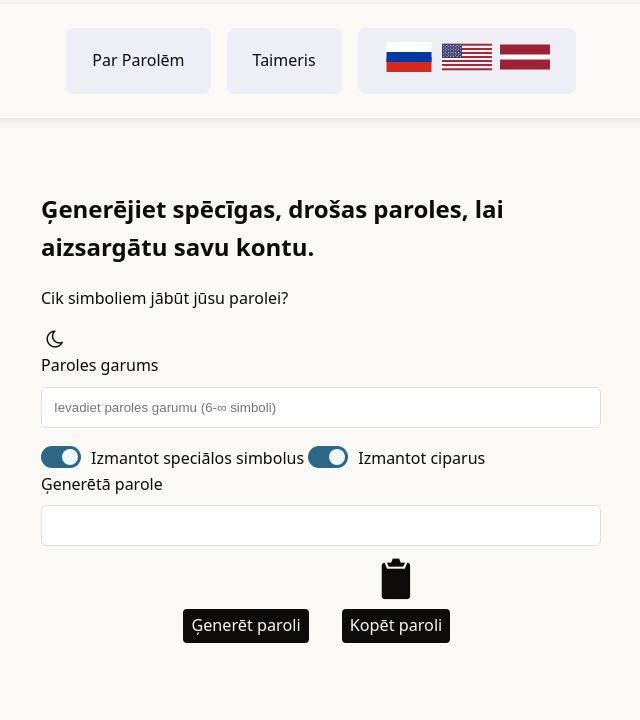
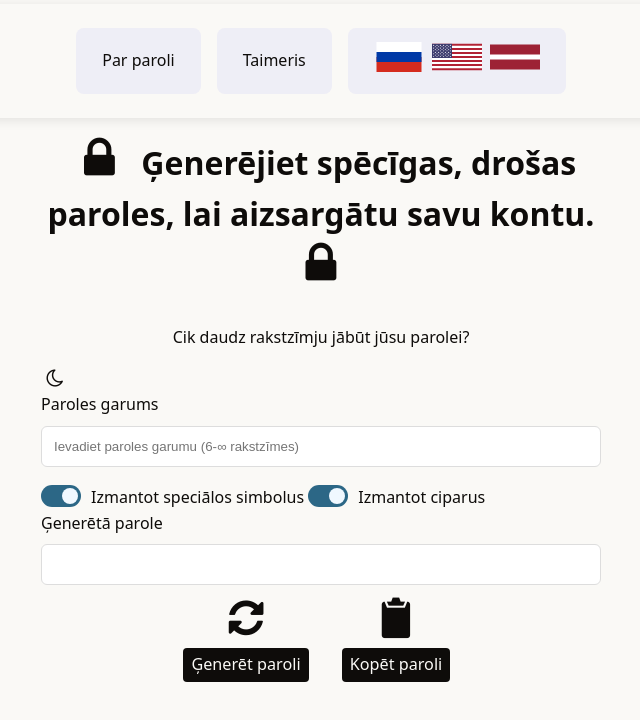
Before and after one commit to Armands-Bidzans/remake-password-generator, a plain HTML site: page indexLV.html in a window 1280 px wide. Shown: the whole page, without its empty margins (319-959 px from the left). Drawn offline with Linux system fonts and the light colour scheme.

Commit message:
fixed how worked icon-moon when used with spacebar + localization fixes

```diff
--- a/indexLV.html
+++ b/indexLV.html
@@ -3,18 +3,17 @@
 <head>
   <meta charset="UTF-8">
   <meta name="viewport" content="width=device-width, initial-scale=1.0">
-  <meta name="description" content="Ģenerējiet spēcīgas, drošas paroles acumirklī. Pielāgojiet garumu, speciālos simbolus un ciparus. Viena klikšķa kopēšanas funkcija.">
+  <meta name="description" content="Ģenerējiet spēcīgas, drošas paroles uzreiz. Pielāgojiet garumu, speciālos simbolus un ciparus. Viena klikšķa kopēšanas funkcija.">
   <meta name="keywords" content="paroles ģenerators, droša parole, tiešsaistes paroles veidotājs">
   <link rel="stylesheet" href="styles.css" async>
-  <title>Drošas paroles ģenerators</title>
+  <title>Drošas Paroles Ģenerators</title>
 </head>
-
 <body>
-  <nav class="navbar" aria-label="Galvenā navigācija">
-    <a class="nav-item" href="aboutpass.html" tabindex="0" onkeydown="if(event.key === 'Enter' || event.key === ' ') this.click()">
-      <span>Par Parolēm</span>
+  <nav class="navbar" aria-label="Galvenā navigācija" style="margin-bottom: 1rem;">
+    <a class="nav-item" href="aboutpass LV.html" tabindex="0" onkeydown="if(event.key === 'Enter' || event.key === ' ') this.click()">
+      <span>Par paroli</span>
     </a>
-    <a class="nav-item" href="timer.html" tabindex="0" onkeydown="if(event.key === 'Enter' || event.key === ' ') this.click()">
+    <a class="nav-item" href="timer LV.html" tabindex="0" onkeydown="if(event.key === 'Enter' || event.key === ' ') this.click()">
       <span>Taimeris</span>
     </a>
     <div class="nav-item">
@@ -22,7 +21,7 @@
         <img src="russian.svg" width="50" height="30" alt="Krievijas karogs" loading="lazy">
       </a>
       <a href="index.html" aria-label="Angļu versija" tabindex="0" onkeydown="if(event.key === 'Enter' || event.key === ' ') this.click()">
-        <img src="american.svg" width="50" height="30" alt="Amerikas karogs" loading="lazy">
+        <img src="american.svg" width="50" height="30" alt="ASV karogs" loading="lazy">
       </a>
       <a href="indexLV.html" aria-label="Latviešu versija" tabindex="0" onkeydown="if(event.key === 'Enter' || event.key === ' ') this.click()">
         <img src="latvian.svg" width="50" height="30" alt="Latvijas karogs" loading="lazy">
@@ -30,53 +29,116 @@
     </div>
   </nav>
 
-<div class="container" role="main">
-  <h2>Ģenerējiet spēcīgas, drošas paroles, lai aizsargātu savu kontu.</h2>
-  <p>Cik simboliem jābūt jūsu parolei?</p>
+  <div class="container" role="main" style="margin-top: 0; padding-top: 0;">
+    <h1 style="text-align: center; margin: 1rem 0 2rem; font-size: 2rem;">
+      <i class="icon-lock"></i>
+      Ģenerējiet spēcīgas, drošas paroles, lai aizsargātu savu kontu. <i class="icon-lock"></i>
+    </h1>
 
-  <button class="icon-moon" onclick="toggleDarkMode()" tabindex="0"
-    onkeydown="if(event.key === 'Enter' || event.key === ' ') toggleDarkMode()"
-    aria-label="Pārslēgt tumšo režīmu"></button>
+    <p style="text-align: center;">Cik daudz rakstzīmju jābūt jūsu parolei?</p>
+
+    <!-- Исправленная кнопка переключения темы -->
+    <button class="icon-moon"
+            tabindex="0"
+            onclick="toggleDarkMode()"
+            onkeyup="handleThemeKeyUp(event)"
+            aria-label="Pārslēgt tumšo režīmu">
+    </button>
 
     <form role="form">
       <label for="length" class="visually-hidden">Paroles garums</label>
-  <input type="text" id="length" name="length"
-  placeholder="Ievadiet paroles garumu (6-∞ simboli)" tabindex="0"
+      <input type="text"
+             id="length"
+             name="length"
+             placeholder="Ievadiet paroles garumu (6-∞ rakstzīmes)"
+             tabindex="0"
              aria-label="Ievadiet paroles garumu">
     </form>
 
     <div class="checkbox-group">
       <label class="checkbox style-e">
-  <input type="checkbox" id="special" checked tabindex="0"
+        <input type="checkbox"
+               id="special"
+               checked
+               tabindex="0"
                onkeyup="if(event.key === 'Enter' || event.key === ' ') this.click()">
-  <span>Izmantot speciālos simbolus                                                 </span>
+        <span>Izmantot speciālos simbolus</span>
         <div class="checkbox__checkmark"></div>
       </label>
 
       <label class="checkbox style-e">
-  <input type="checkbox" id="number" checked tabindex="0" onkeyup="if(event.key === 'Enter' || event.key === ' ') this.click()">
-  <span>Izmantot ciparus                            </span>
+        <input type="checkbox"
+               id="number"
+               checked
+               tabindex="0"
+               onkeyup="if(event.key === 'Enter' || event.key === ' ') this.click()">
+        <span>Izmantot ciparus</span>
         <div class="checkbox__checkmark"></div>
       </label>
     </div>
 
     <label for="password" class="visually-hidden">Ģenerētā parole</label>
-<input type="text" id="password" name="password" readonly tabindex="0" aria-label="Ģenerētā parole">
+    <input type="text"
+           id="password"
+           name="password"
+           readonly
+           tabindex="0"
+           aria-label="Ģenerētā parole">
 
     <div class="button-group">
-  <div class="button" role="button" tabindex="0" onclick="generatePassword()"
+      <div class="button"
+           role="button"
+           tabindex="0"
+           onclick="generatePassword()"
            onkeydown="if(event.key === 'Enter' || event.key === ' ') generatePassword()"
            aria-label="Ģenerēt paroli">
-    <i class="icon-loading"></i>
+        <i class="icon-arrows-cw"></i>
         <span class="tooltip-text">Ģenerēt paroli</span>
       </div>
-  <div class="button" role="button" tabindex="0" onclick="copyPassword()"
+
+      <div class="button"
+           role="button"
+           tabindex="0"
+           onclick="copyPassword()"
            onkeydown="if(event.key === 'Enter' || event.key === ' ') copyPassword()"
            aria-label="Kopēt paroli">
         <i class="icon-clipboard"></i>
         <span class="tooltip-text">Kopēt paroli</span>
       </div>
     </div>
+  </div>
+
+  <!-- Добавляем новую функцию для обработки клавиш -->
+  <script>
+    let isThemeKeyPressed = false;
+    let lastProcessedKey = null;
+
+    function toggleDarkMode() {
+      document.body.classList.toggle("dark-mode");
+    }
+
+    function handleThemeKeyDown(event) {
+      if (event.key === 'Enter' || event.key === ' ') {
+        if (event.repeat || event.key === lastProcessedKey) return;
+        lastProcessedKey = event.key;
+        isThemeKeyPressed = true;
+        event.target.classList.add('active');
+        event.preventDefault();
+      }
+    }
+
+    function handleThemeKeyUp(event) {
+      if ((event.key === 'Enter' || event.key === ' ') && isThemeKeyPressed) {
+        if (event.key !== lastProcessedKey) return;
+        toggleDarkMode();
+        isThemeKeyPressed = false;
+        lastProcessedKey = null;
+        event.target.classList.remove('active');
+        event.preventDefault();
+      }
+    }
+    // Остальной код из script.js остается без изменений
+  </script>
   <script src="script.js" async></script>
 </body>
 </html>
```
Also changed, not shown: index.html (+38 -13 lines), indexRu.html (+87 -25 lines). Lines whose indentation alone changed are shown as unchanged.
